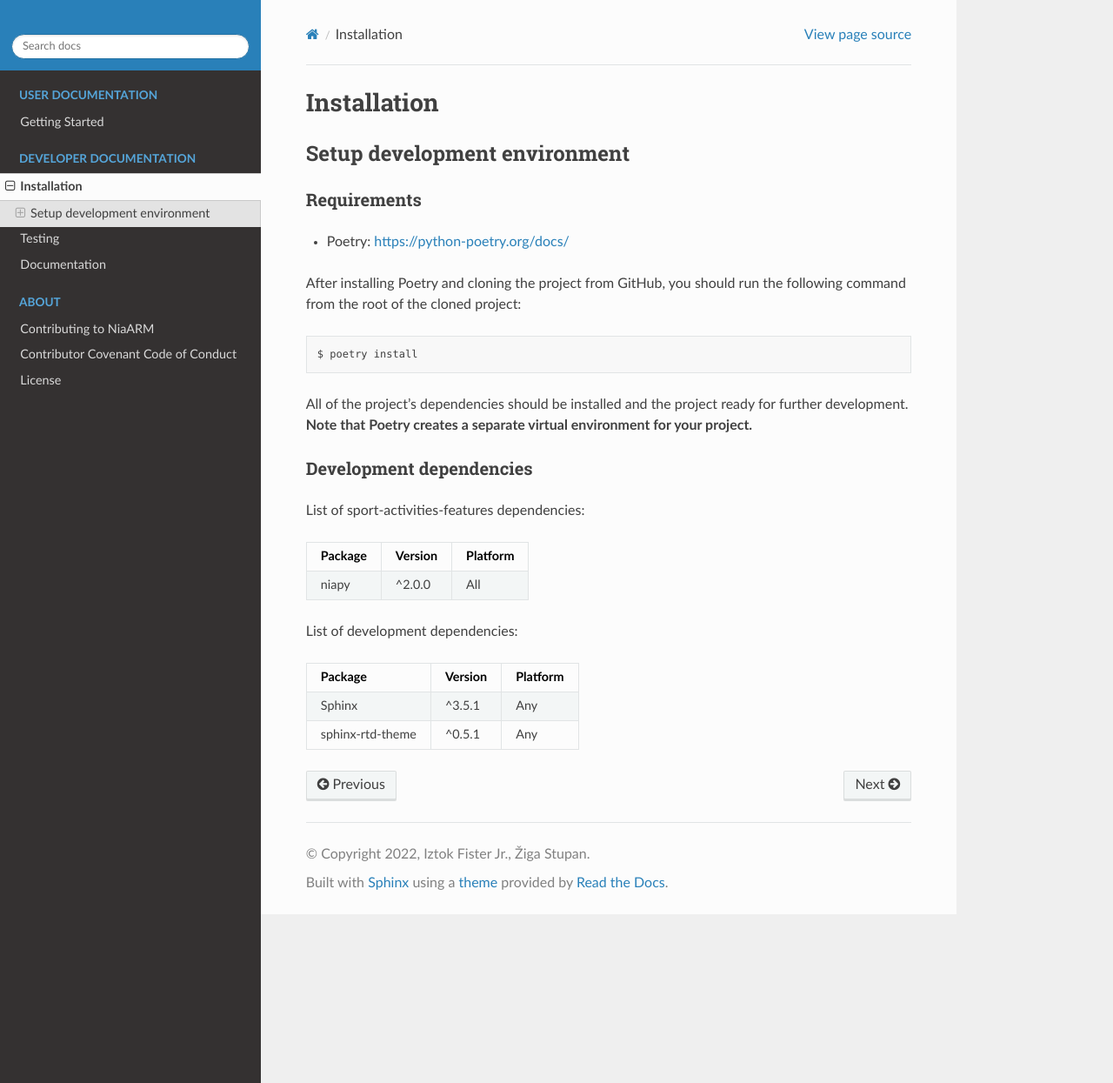
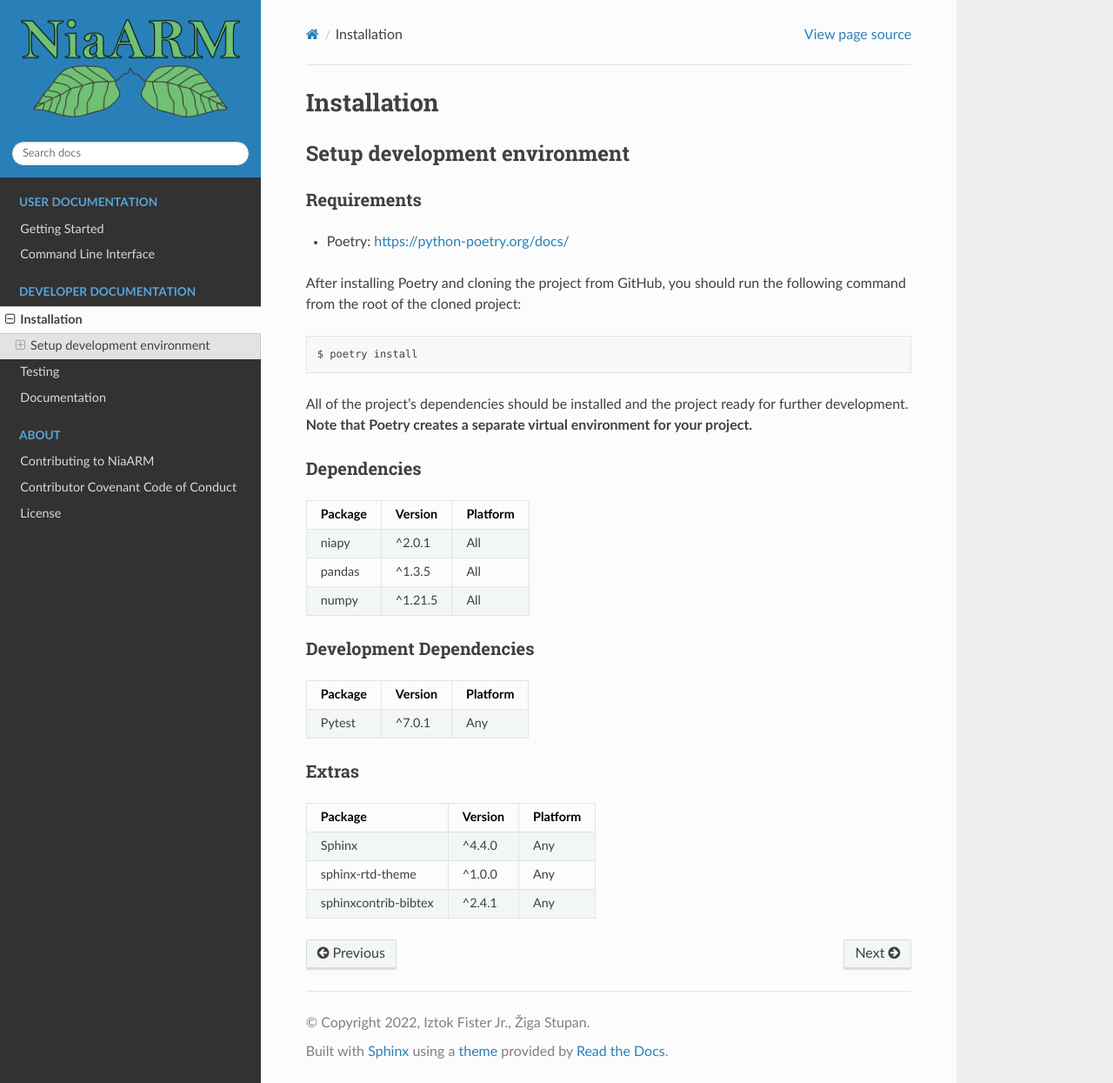
Before and after one commit to firefly-cpp/NiaARM, a Sphinx documentation site: the page built from docs/installation.rst, in a window 1280 px wide and 1245 px high. Shown: the whole window at 87% size. Built offline with Sphinx 7.4.7 and the Read the Docs theme 2.0.0, drawn with Linux system fonts in a browser that asks for light colours; pages that are not in the unit, such as notebooks, are missing from menus.

Commit message:
Update docs

```diff
--- a/docs/conf.py
+++ b/docs/conf.py
@@ -10,9 +10,9 @@
 # add these directories to sys.path here. If the directory is relative to the
 # documentation root, use os.path.abspath to make it absolute, like shown here.
 #
-# import os
-# import sys
-# sys.path.insert(0, os.path.abspath('.'))
+import os
+import sys
+sys.path.insert(0, os.path.abspath('../../'))
 
 
 # -- Project information -----------------------------------------------------
@@ -30,7 +30,7 @@
 # Add any Sphinx extension module names here, as strings. They can be
 # extensions coming with Sphinx (named 'sphinx.ext.*') or your custom
 # ones.
-extensions = ['sphinx.ext.autodoc', 'sphinx_rtd_theme', 'sphinxcontrib.bibtex']
+extensions = ['sphinx.ext.autodoc', 'sphinx_rtd_theme', 'sphinxcontrib.bibtex', 'sphinx.ext.napoleon']
 
 # Add any paths that contain templates here, relative to this directory.
 templates_path = ['_templates']
@@ -60,7 +60,7 @@
 bibtex_default_style = 'unsrt'
 
 # Add logo for project
-html_logo = '../.github/logo/logo.png'
+html_logo = '_static/logo.png'
 html_theme_options = {
     'logo_only': True,
     'display_version': False,
--- a/docs/documentation.rst
+++ b/docs/documentation.rst
@@ -1,10 +1,11 @@
 Documentation
 =============
 
-To locally generate and preview documentation run the following command in the project root folder:
+To locally generate and preview documentation run the following commands in the project root folder:
 
 .. code:: sh
 
+    $ poetry install --extras docs
     $ poetry run sphinx-build ./docs ./docs/_build
 
 If the build of the documentation is successful, you can preview the documentation in the docs/_build folder by clicking the ``index.html`` file.
--- a/docs/getting_started.rst
+++ b/docs/getting_started.rst
@@ -18,4 +18,4 @@ After the successful installation you are ready to run your first example.
 Examples
 --------
 
-You can find usage examples `here <https://github.com/firefly-cpp/NiaARM`_.
+You can find usage examples `here <https://github.com/firefly-cpp/NiaARM/tree/main/examples>`_.
--- a/docs/installation.rst
+++ b/docs/installation.rst
@@ -20,24 +20,37 @@ All of the project's dependencies should be installed and the project
 ready for further development. **Note that Poetry creates a separate
 virtual environment for your project.**
 
-Development dependencies
-~~~~~~~~~~~~~~~~~~~~~~~~
-
-List of sport-activities-features dependencies:
+Dependencies
+~~~~~~~~~~~~
 
 +----------------+--------------+------------+
 | Package        | Version      | Platform   |
 +================+==============+============+
-| niapy          | ^2.0.0       | All        |
+| niapy          | ^2.0.1       | All        |
++----------------+--------------+------------+
+| pandas         | ^1.3.5       | All        |
++----------------+--------------+------------+
+| numpy          | ^1.21.5      | All        |
 +----------------+--------------+------------+
 
-
-List of development dependencies:
+Development Dependencies
+~~~~~~~~~~~~~~~~~~~~~~~~
 
 +--------------------+-----------+------------+
 | Package            | Version   | Platform   |
 +====================+===========+============+
-| Sphinx             | ^3.5.1    | Any        |
+| Pytest             | ^7.0.1    | Any        |
 +--------------------+-----------+------------+
-| sphinx-rtd-theme   | ^0.5.1    | Any        |
-+--------------------+-----------+------------+
+
+Extras
+~~~~~~
+
++------------------------------+--------------+------------+
+| Package                      | Version      | Platform   |
++==============================+==============+============+
+| Sphinx                       | ^4.4.0       | Any        |
++------------------------------+--------------+------------+
+| sphinx-rtd-theme             | ^1.0.0       | Any        |
++------------------------------+--------------+------------+
+| sphinxcontrib-bibtex         | ^2.4.1       | Any        |
++------------------------------+--------------+------------+
--- a/docs/testing.rst
+++ b/docs/testing.rst
@@ -5,8 +5,8 @@ Before making a pull request, if possible provide tests for added features or bu
 
 In case any of the test cases fails, those should be fixed before we merge your pull request to master branch.
 
-For the purpose of checking if all test are passing localy you can run following command:
+For the purpose of checking if all test are passing locally you can run following command:
 
 .. code:: sh
 
-    $ poetry run python -m unittest discover
+    $ poetry run pytest
```
Also changed, not shown: docs/cli.rst (added, +37 -0 lines), docs/index.rst (+12 -1 lines).
